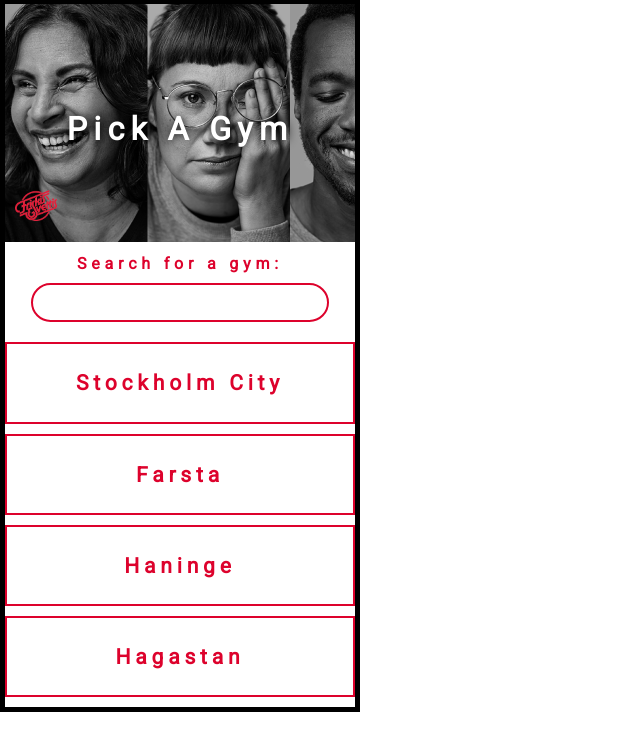
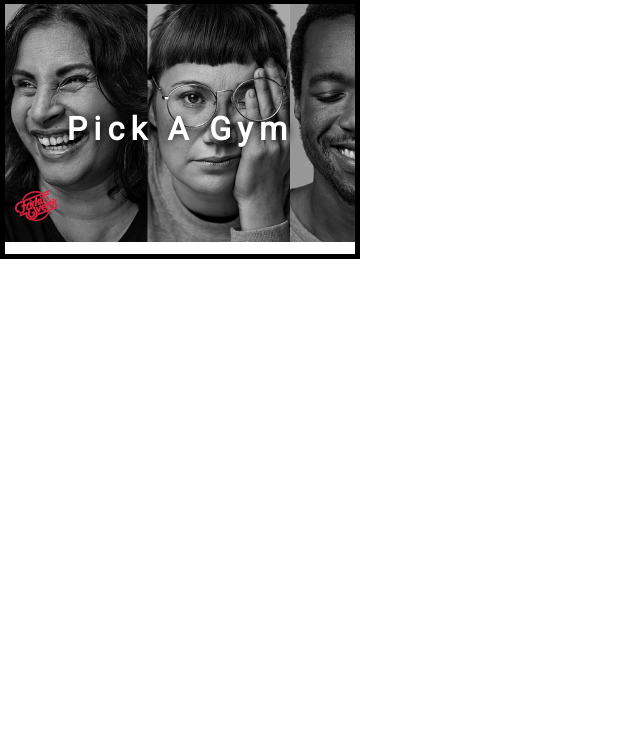
Before and after one commit to 86Hydrant/GymApp, a React (Create React App) app: page / in a window 1280 px wide. Shown: the top 750 px of the page, without its empty margins (0-640 px from the left). Built offline with nearby package versions, Linux system fonts and the light colour scheme.

Commit message:
just do it

```diff
--- a/src/components/Layout/Layout.js
+++ b/src/components/Layout/Layout.js
@@ -9,10 +9,7 @@ const Layout = props => (
   <Auxiliary>
     <div className={classes.phoneStyling}>
       <Header />
-      <main className={classes.bodyStyling}>
-        <SearchBar />
-        <GymList />
-      </main>
+      <main className={classes.bodyStyling}></main>
     </div>
   </Auxiliary>
 );
```
